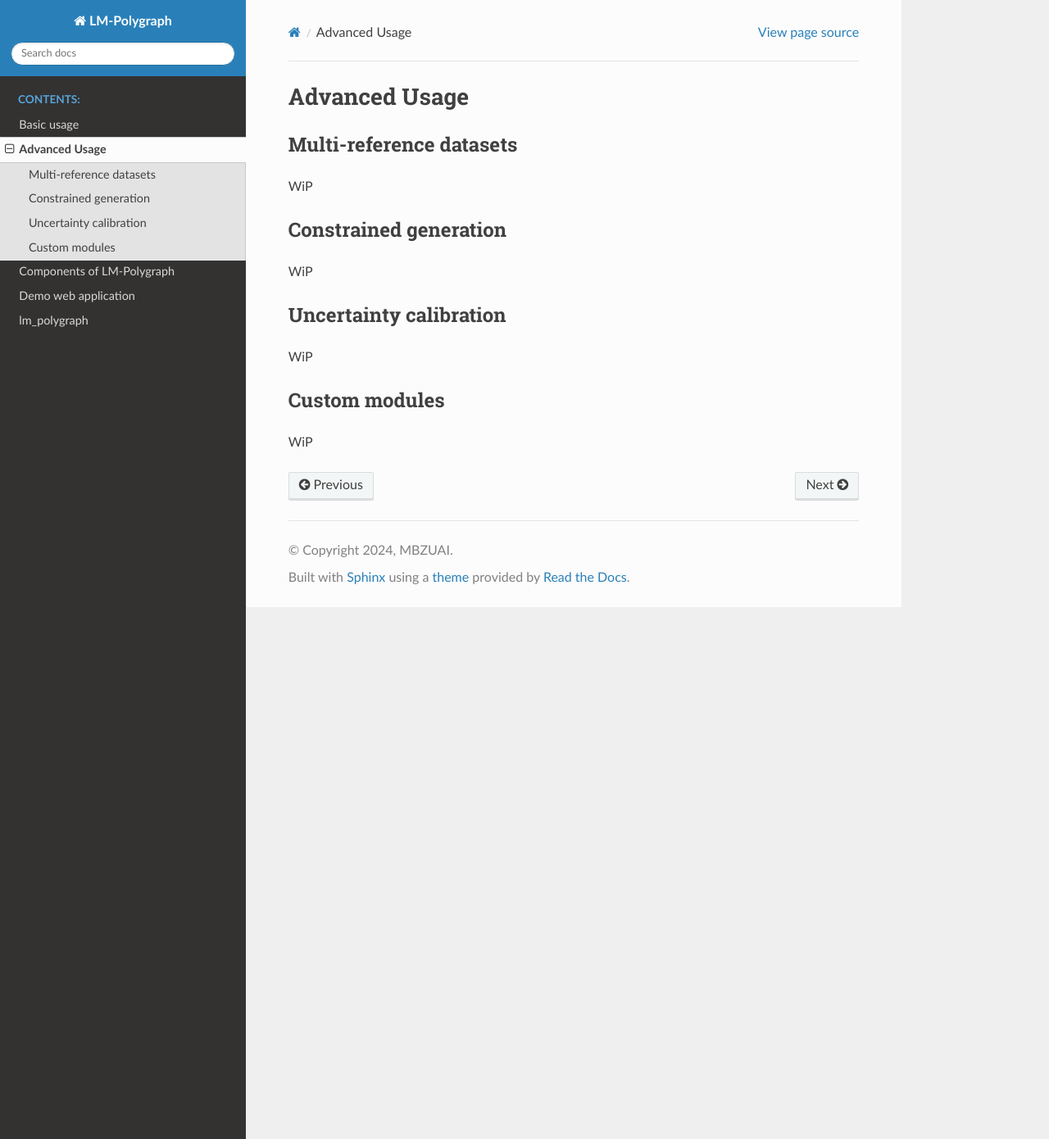
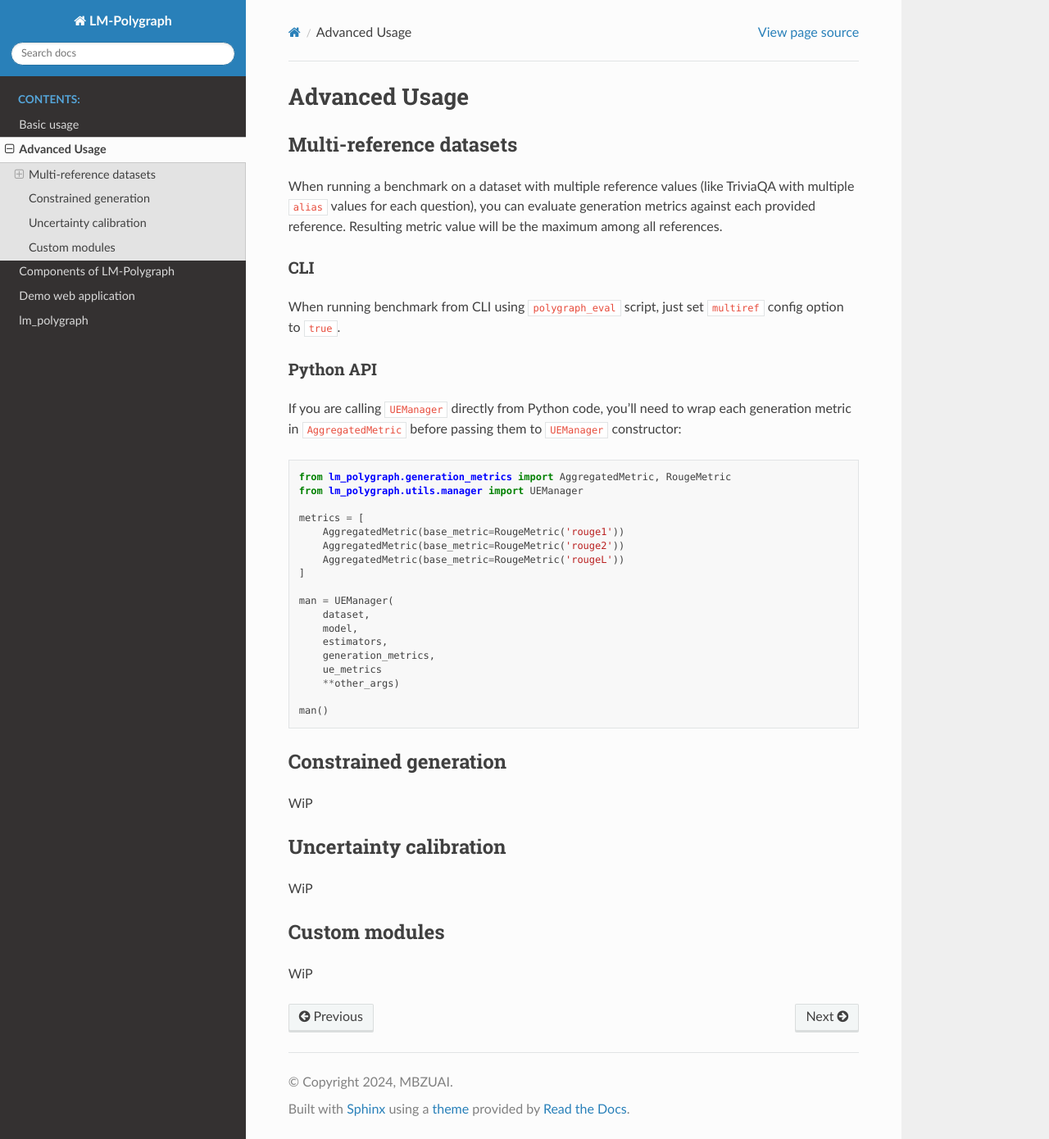
Before and after one commit to IINemo/lm-polygraph, a Sphinx documentation site: the page built from docs/advanced_usage.rst, in a window 1280 px wide and 1390 px high. Shown: the whole window at 82% size. Built offline with Sphinx 7.4.7 and the Read the Docs theme 2.0.0, drawn with Linux system fonts in a browser that asks for light colours.

Commit message:
Add multiref documentation

```diff
--- a/docs/advanced_usage.rst
+++ b/docs/advanced_usage.rst
@@ -4,7 +4,39 @@ Advanced Usage
 Multi-reference datasets
 ------------------------
 
-WiP
+When running a benchmark on a dataset with multiple reference values (like TriviaQA with multiple ``alias`` values for each question), you can evaluate generation metrics against each provided reference. Resulting metric value will be the maximum among all references.
+
+CLI
+~~~
+
+When running benchmark from CLI using ``polygraph_eval`` script, just set ``multiref`` config option to ``true``.
+
+Python API
+~~~~~~~~~~
+
+If you are calling ``UEManager`` directly from Python code, you'll need to wrap each generation metric in ``AggregatedMetric`` before passing them to ``UEManager`` constructor:
+
+.. code-block:: python
+
+    from lm_polygraph.generation_metrics import AggregatedMetric, RougeMetric
+    from lm_polygraph.utils.manager import UEManager
+
+    metrics = [
+        AggregatedMetric(base_metric=RougeMetric('rouge1'))
+        AggregatedMetric(base_metric=RougeMetric('rouge2'))
+        AggregatedMetric(base_metric=RougeMetric('rougeL'))
+    ]
+
+    man = UEManager(
+        dataset,
+        model,
+        estimators,
+        generation_metrics,
+        ue_metrics
+        **other_args)
+
+    man()
+
 
 Constrained generation
 ----------------------
```
